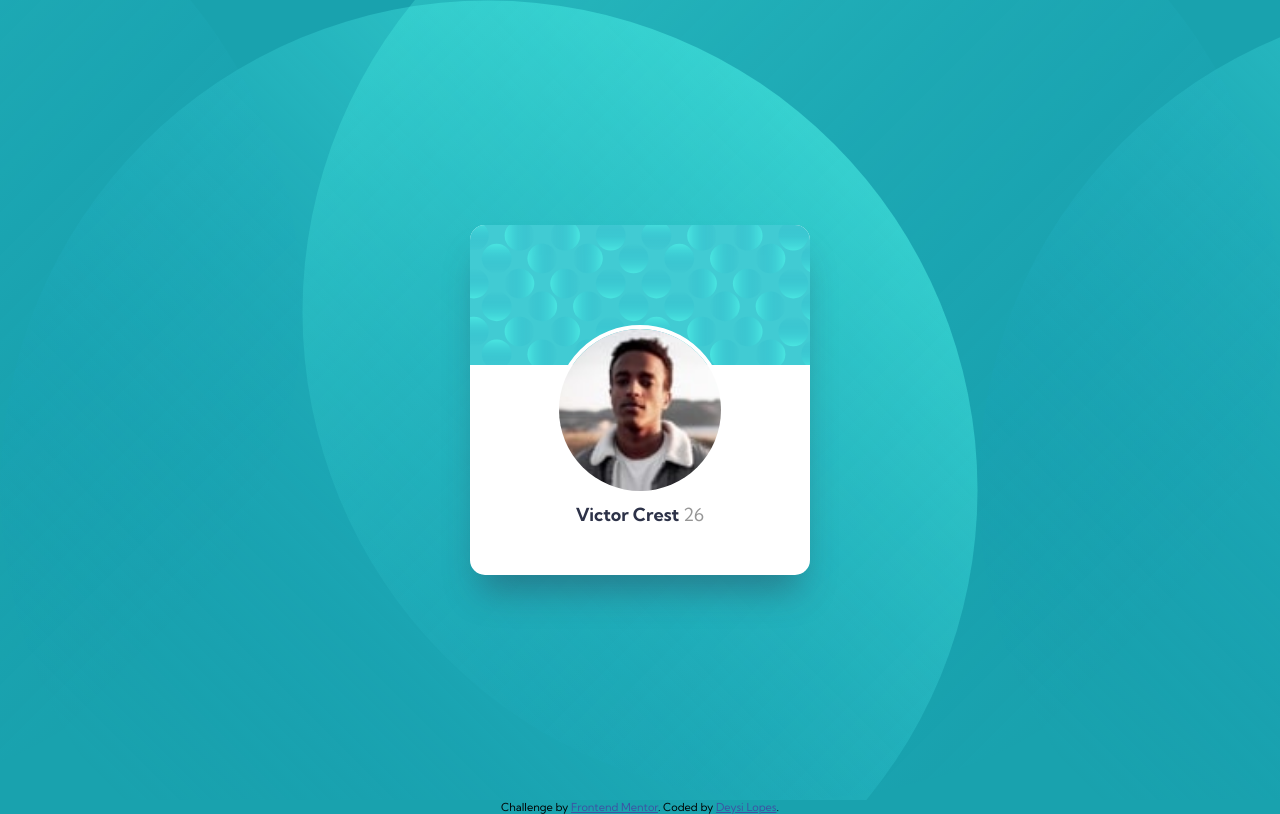
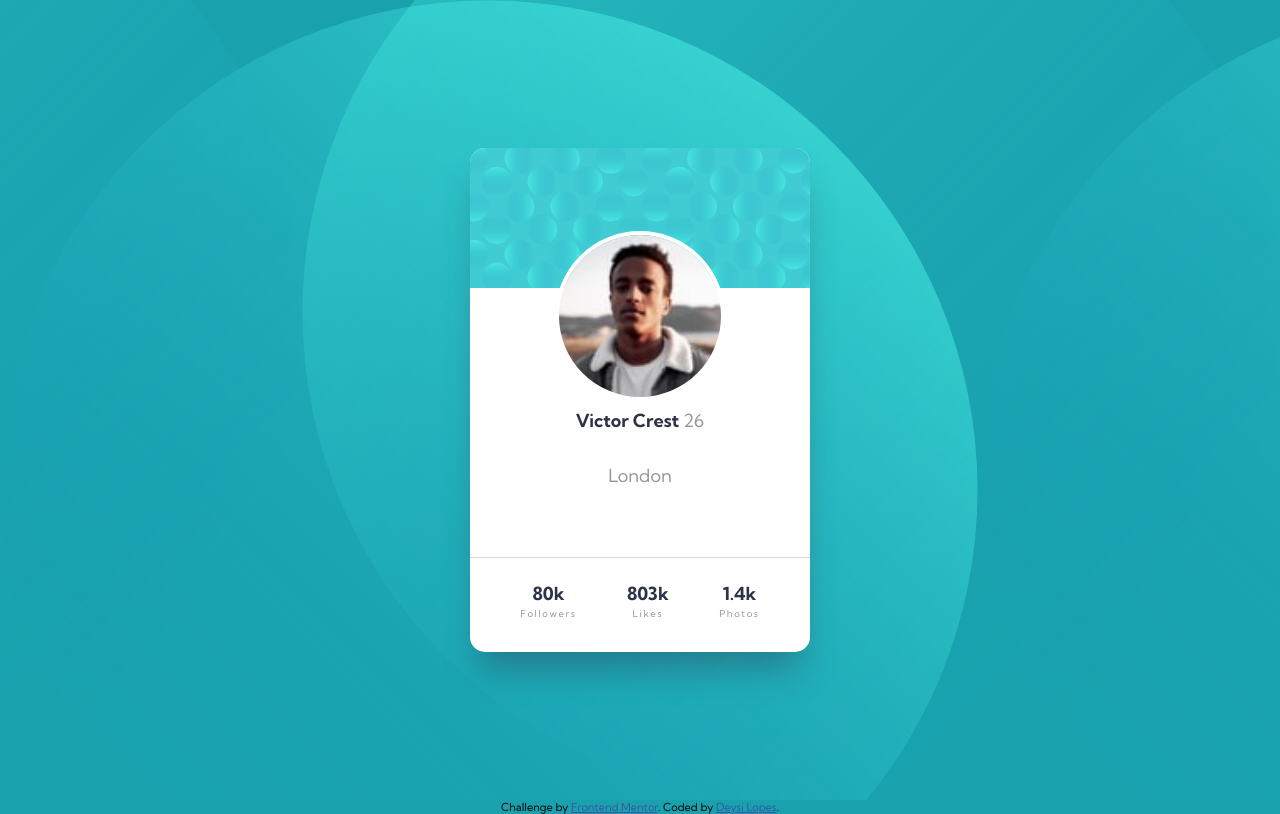
Before and after one commit to DeysiLopes/profile-card, a plain HTML site: page index.html in a window 1280 px wide. Drawn offline with Linux system fonts and the light colour scheme.

Commit message:
Add social media stats  and terminate the app

```diff
--- a/index.html
+++ b/index.html
@@ -21,13 +21,29 @@
         <img src="./images/image-victor.jpg" alt="victor-profile" id="profile-image">
         <h1 id="name">Victor Crest <span id="age">26</span></h1>
       </div>
+        <span class="location">
+          London
+        </span>
+      <div class="card-stats">
+        <div class="stats-followers">
+          <span class="numbers">80k</span>
+          <span class="label">Followers</span>
+        </div>
+        <div class="stats-likes">
+          <span class="numbers">803k</span>
+          <span class="label">Likes</span>
+        </div>
+        <div class="stats-photos">
+          <span class="numbers">1.4k</span>
+          <span class="label">Photos</span>
+        </div>
+      </div>
     </div>
-
 
   </main>
   <footer class="attribution">
       Challenge by <a href="https://www.frontendmentor.io?ref=challenge" target="_blank">Frontend Mentor</a>.
-      Coded by <a href="https://github.com/DeysiLopes/profile-card.git">Deysi Lopes</a>.
+      Coded by <a href="https://github.com/DeysiLopes/profile-card.git" target="_blank">Deysi Lopes</a>.
   </footer>
 </body>
 </html>
--- a/style.css
+++ b/style.css
@@ -101,9 +101,36 @@ img{
     padding: 2rem 0;
     text-align: center;
   }
+  .card-stats {
+    flex: 1;
+    display: flex;
+    justify-content: space-evenly;
+    align-items: center;
+    border-top: 0.5px solid #99999966;
+    padding: 1.5rem 0 1.8rem;
+    text-align: center;
+    margin-top: 70px;
+  }
 
+  .location {
+    font-size: 18px;
+    color: var(--gray);
+    /* padding-bottom: 70px; */
+    text-align: center;
+  }
+  .numbers {
+    font-size: 18px;
+    font-weight: 700;
+    color: var(--dark-blue);
+  }
 
-
+  .label {
+    font-size: 0.6rem;
+    font-weight: 400;
+    color: var(--gray);
+    line-height: 1.1rem;
+    letter-spacing: 0.1rem;
+  }
 
 .attribution {
     font-size: 11px; text-align: center;
```
